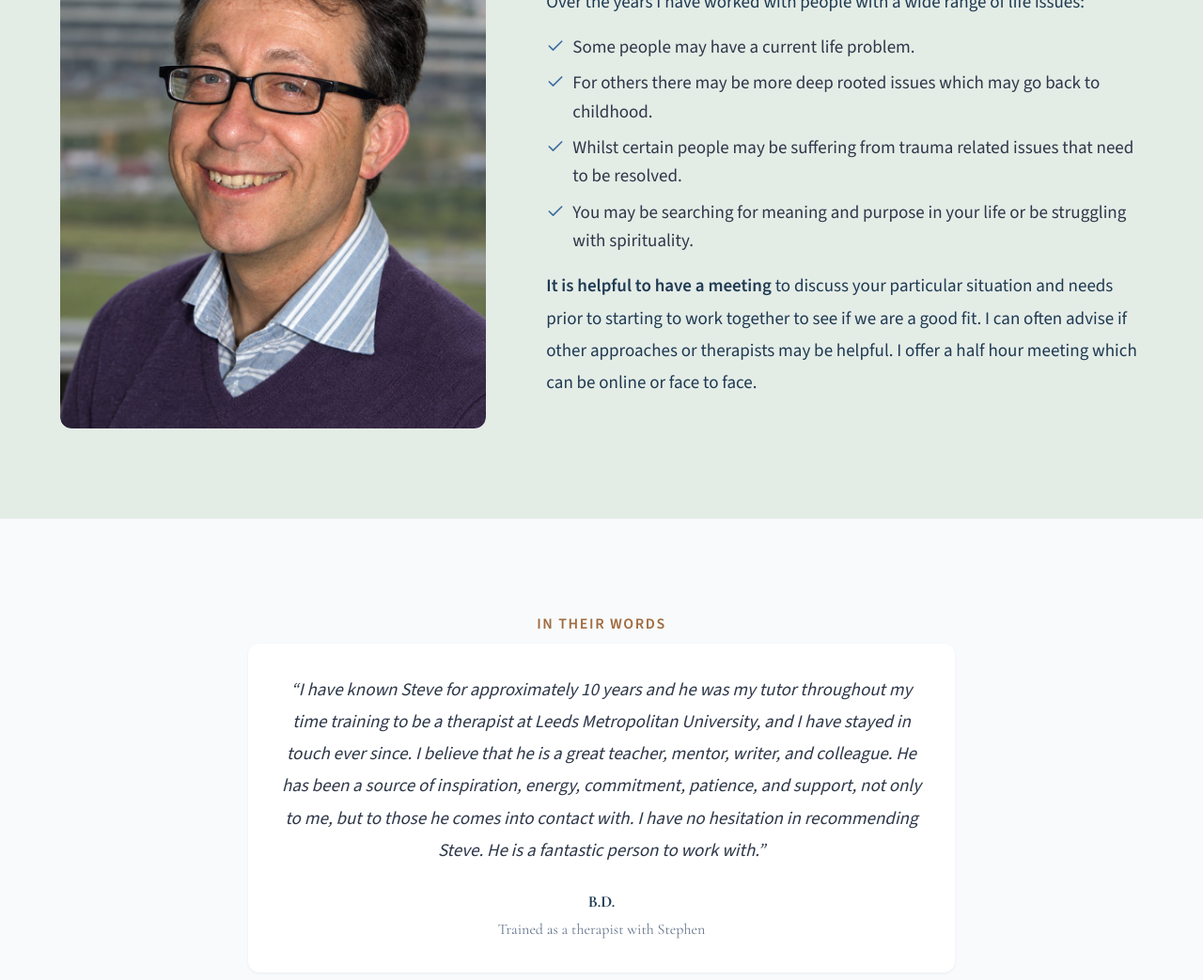
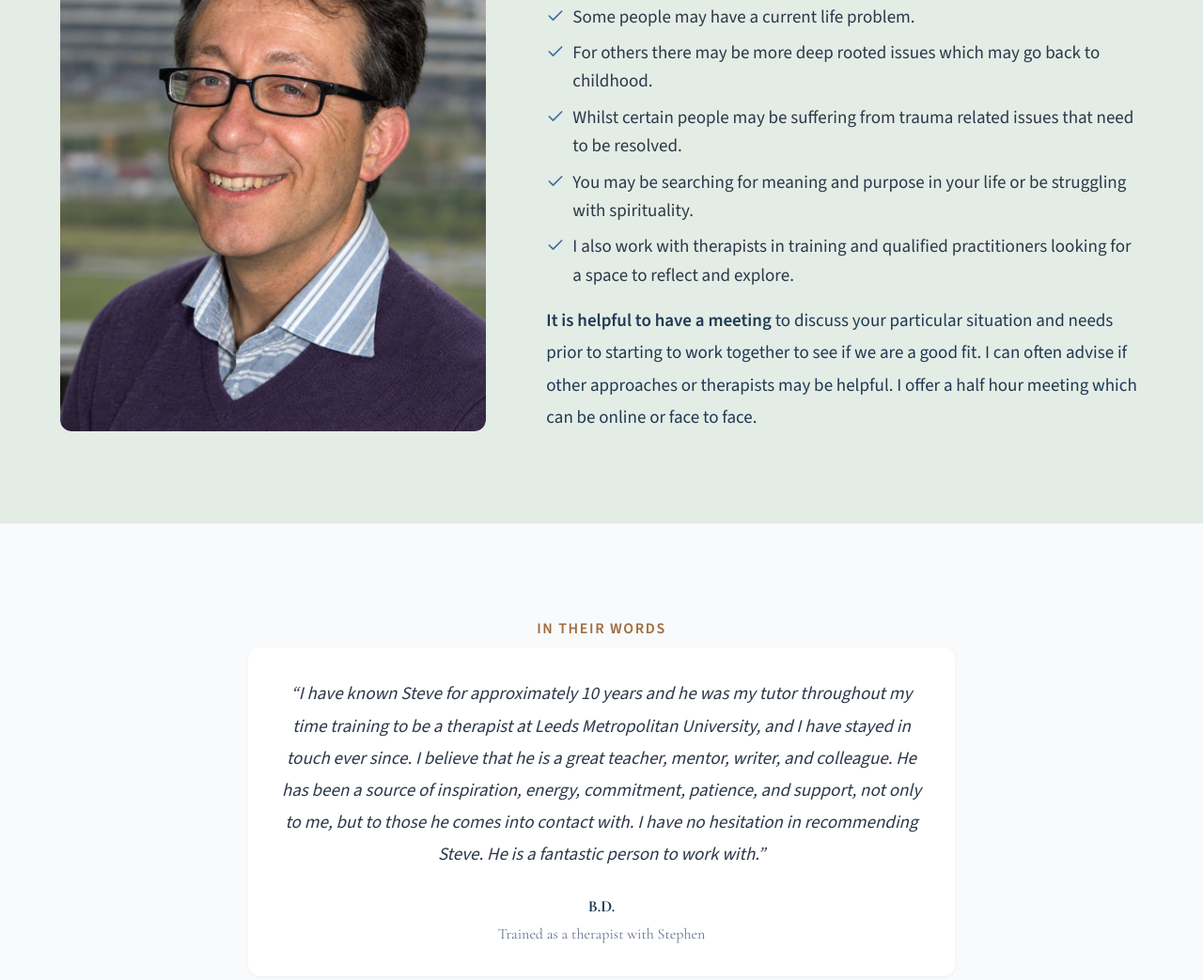
Before and after one commit to trulyempoweredcode/stephen-paul.co.uk, a plain HTML site: page counselling-psychotherapy.html in a window 1280 px wide. Shown: the part 1370-2413 px from the top of the page at 94% size. Drawn offline with nearby package versions, Linux system fonts and the light colour scheme.

Commit message:
Round 1 follow-up: Roundhay Park office, Zoom and walk and talk in Welcome; therapists in training on the Who I work with list
Co-Authored-By: Claude Opus 5.5 <noreply@anthropic.com>

```diff
--- a/counselling-psychotherapy.html
+++ b/counselling-psychotherapy.html
@@ -203,6 +203,7 @@
           <li><svg xmlns="http://www.w3.org/2000/svg" viewBox="0 0 24 24" fill="none" stroke="currentColor" stroke-width="2" stroke-linecap="round" stroke-linejoin="round" aria-hidden="true"><polyline points="20 6 9 17 4 12"></polyline></svg> <span>For others there may be more deep rooted issues which may go back to childhood.</span></li>
           <li><svg xmlns="http://www.w3.org/2000/svg" viewBox="0 0 24 24" fill="none" stroke="currentColor" stroke-width="2" stroke-linecap="round" stroke-linejoin="round" aria-hidden="true"><polyline points="20 6 9 17 4 12"></polyline></svg> <span>Whilst certain people may be suffering from trauma related issues that need to be resolved.</span></li>
           <li><svg xmlns="http://www.w3.org/2000/svg" viewBox="0 0 24 24" fill="none" stroke="currentColor" stroke-width="2" stroke-linecap="round" stroke-linejoin="round" aria-hidden="true"><polyline points="20 6 9 17 4 12"></polyline></svg> <span>You may be searching for meaning and purpose in your life or be struggling with spirituality.</span></li>
+          <li><svg xmlns="http://www.w3.org/2000/svg" viewBox="0 0 24 24" fill="none" stroke="currentColor" stroke-width="2" stroke-linecap="round" stroke-linejoin="round" aria-hidden="true"><polyline points="20 6 9 17 4 12"></polyline></svg> <span>I also work with therapists in training and qualified practitioners looking for a space to reflect and explore.</span></li>
           </ul>
           <p><strong>It is helpful to have a meeting</strong> to discuss your particular situation and needs prior to starting to work together to see if we are a good fit. I can often advise if other approaches or therapists may be helpful. I offer a half hour meeting which can be online or face to face.</p>
         </div>
```
Also changed, not shown: index.html (+1 -0 lines).
